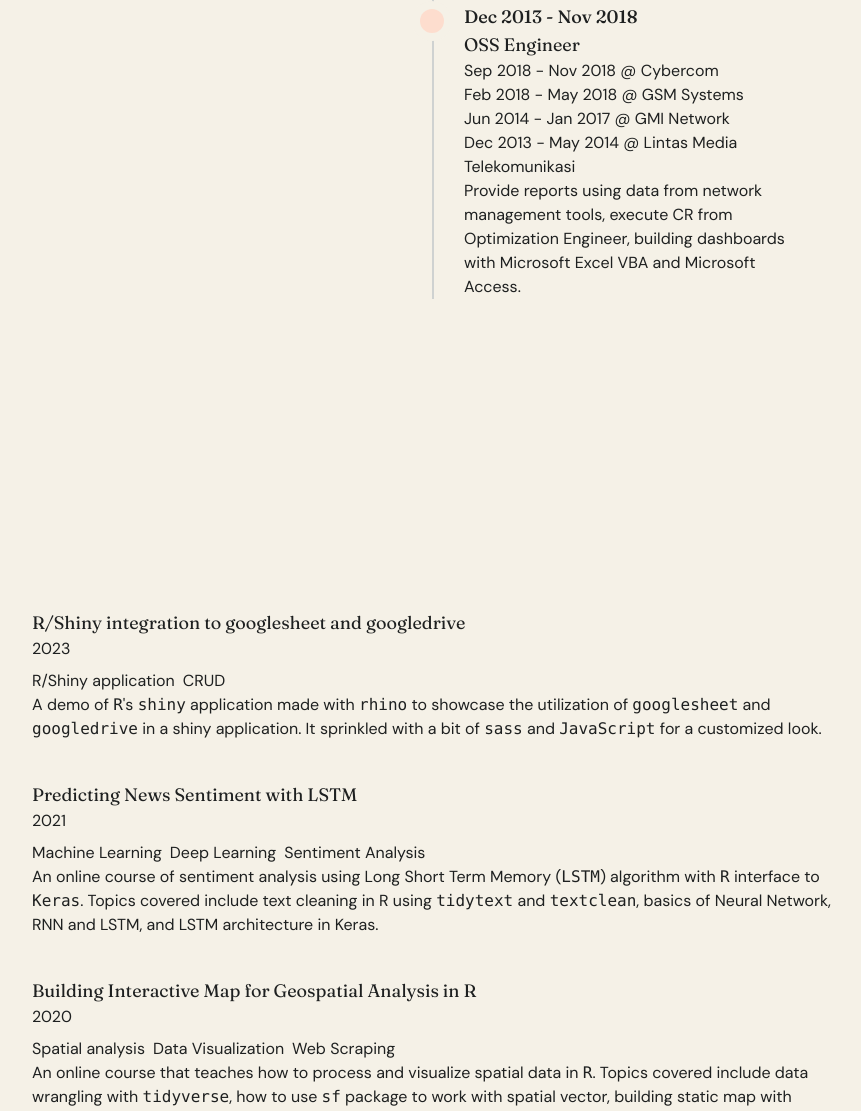
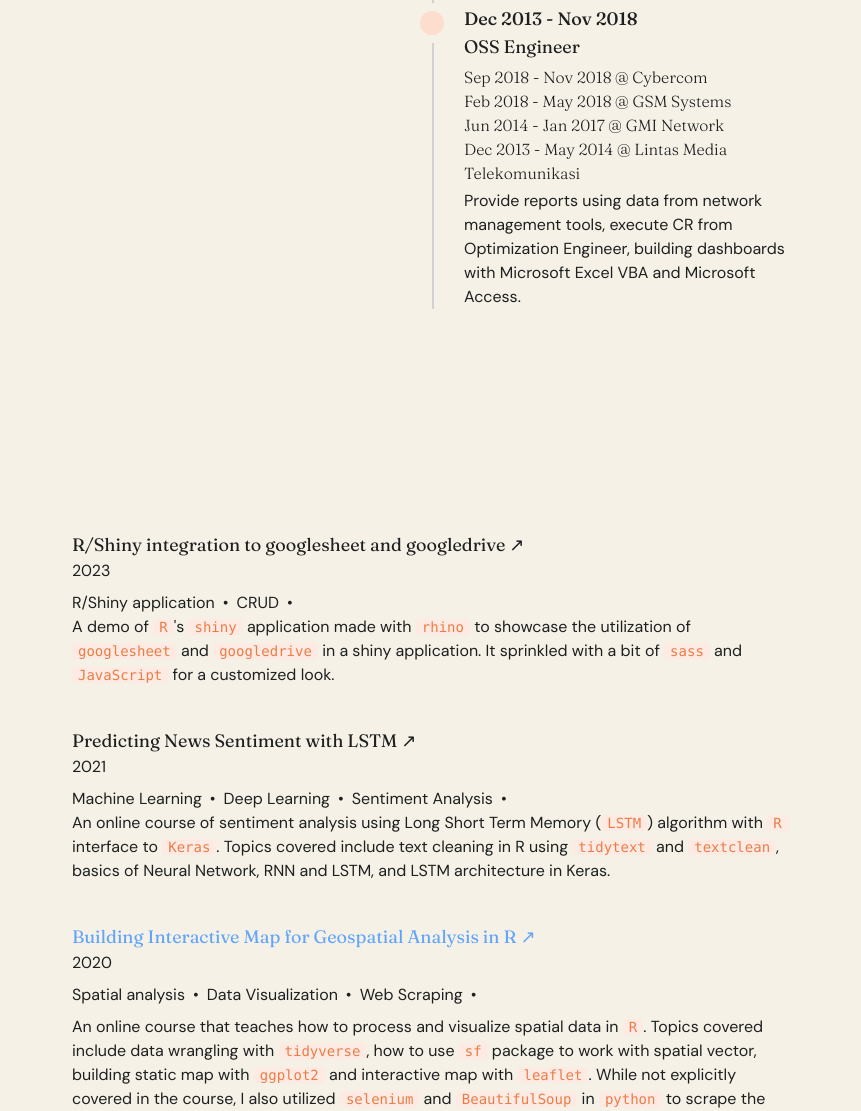
Before and after one commit to ttnsy/personal-page, a website built with Vite: page src/index.html in a window 1280 px wide. Shown: the part 1689-2800 px from the top of the page, without its empty margins (400-1261 px from the left). Built offline with nearby package versions, Linux system fonts and the light colour scheme.

Commit message:
feat: style icons on hover

```diff
--- a/src/css/style.css
+++ b/src/css/style.css
@@ -31,9 +31,9 @@
     @apply mt-1 mb-64 flex flex-col gap-10 justify-center items-center h-screen;
   }
 
-  /* section:last-child {
-    @apply mt-96 mb-96;
-  } */
+  section a {
+    @apply text-blue-400 hover:text-blue-500;
+  }
 
   section ul {
     @apply flex gap-2 mt-2;
@@ -57,16 +57,28 @@
     @apply flex gap-4 justify-end;
   }
 
+  .contacts:hover .contact:not(:hover) {
+    @apply text-text-300;
+  }
+
+  .section__about {
+    @apply px-10 text-right font-display text-lg;
+  }
+
   .timeline {
     @apply relative max-w-5xl after:content-[''] after:absolute after:w-0.5 after:h-full after:bg-text-200 after:top-0 after:left-1/2 after:animate-moveline;
   }
 
   .timeline__item {
-    @apply relative mb-10 w-1/2 px-8;
+    @apply relative mb-10 w-1/2 px-8 last:mb-0;
   }
 
-  .timeline__item:last-child {
-    @apply mb-0;
+  .timeline__item h3 {
+    @apply mb-1;
+  }
+
+  .timeline__item > ol > li{
+    @apply font-display font-light;
   }
 
   .timeline__item_left {
@@ -89,15 +101,19 @@
     @apply font-display text-lg font-bold;
   }
 
-  .section__project {
-    @apply h-fit;
+  .section__projects {
+    @apply self-start h-fit;
   }
 
-  .tags__main > li {
-    @apply bg-primary-200 text-primary-500 rounded-full px-2;
+  .section__project h3 {
+    @apply after:content-['_↗'];
   }
 
-  .tags__sub > li {
+  .section__project code {
+    @apply bg-primary-100 text-primary-500 rounded px-1.5 text-sm;
+  }
+
+  .tags > li {
     @apply after:content-['•'] after:ml-2;
   }
 }
--- a/src/js/main.js
+++ b/src/js/main.js
@@ -1,3 +1,4 @@
+// Sidebar
 const navLinkEls = document.querySelectorAll(".nav__link");
 const sectionEls = document.querySelectorAll(".section");
 
```
Also changed, not shown: src/css/global.css.
